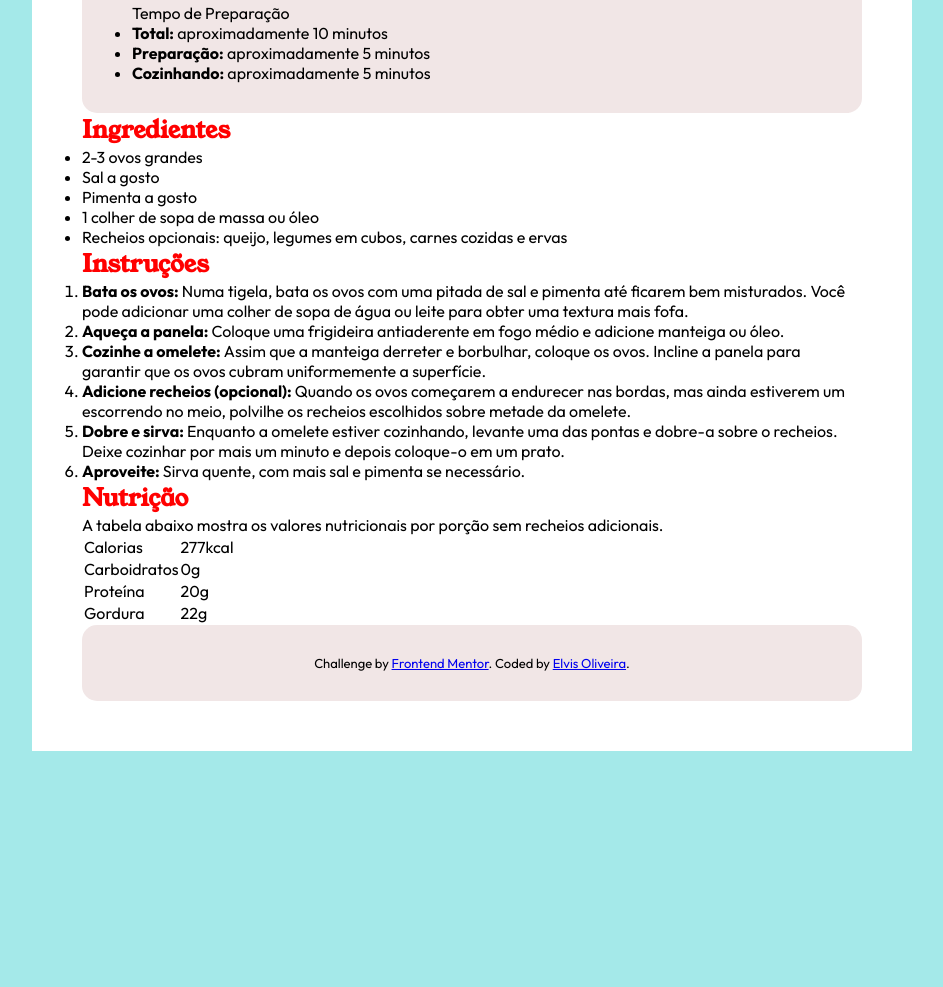
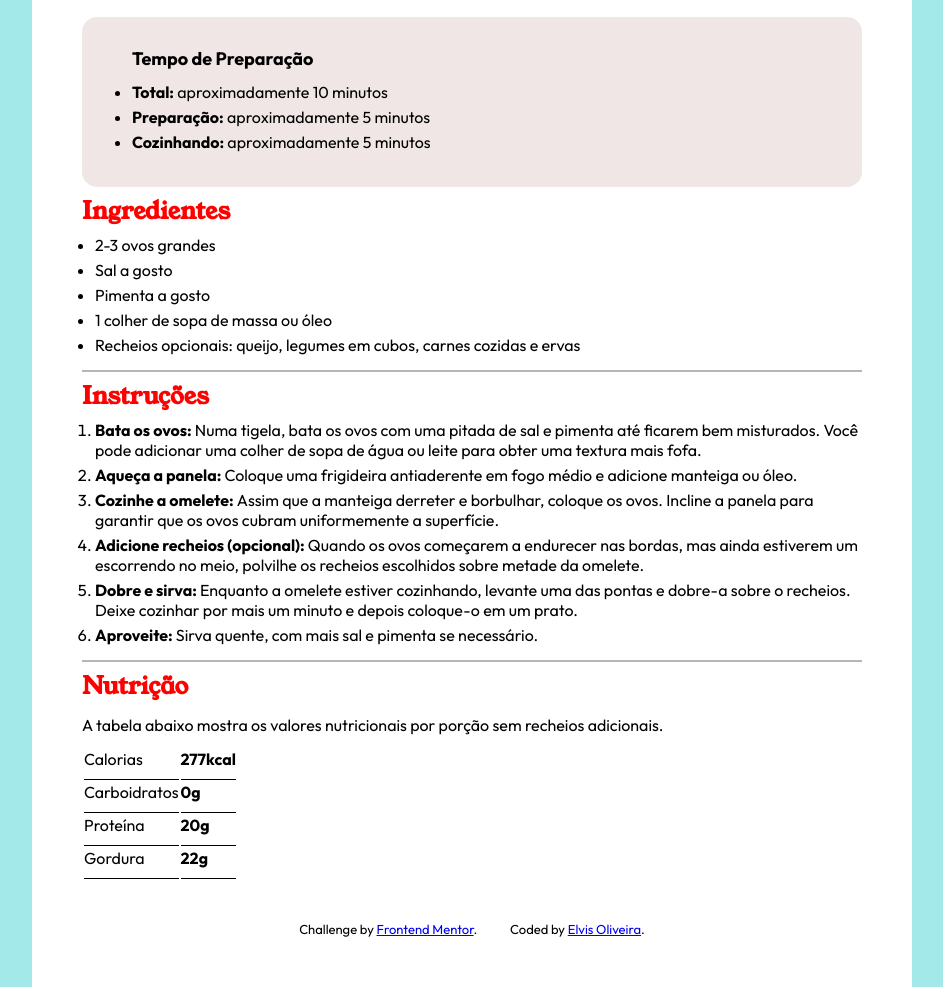
Before and after one commit to elvismota00/pagina_receita, a plain HTML site: page index.html in a window 1280 px wide. Shown: the part 523-1510 px from the top of the page, without its empty margins (168-1111 px from the left). Before the commit the page ends 1274 px from the top, so only its background shows below. Drawn offline with Linux system fonts and the light colour scheme.

Commit message:
estilizaçao da pagina

```diff
--- a/index.html
+++ b/index.html
@@ -16,7 +16,7 @@
 
             <h1>Receita Simples de Omelete</h1>
 
-            <p>
+            <p class="par1">
                 Um prato fácil e rápido, perfeito para qualquer refeição. Esta omelete clássica combina ovos batido cozidos com perfeição, opcionalmente recheado com queijo, vegetais ou carnes de sua escolha.
             </p>
 
@@ -30,13 +30,15 @@
             </div>
 
             <h2>Ingredientes</h2>
-            <ul>
+            <ul class="ingre">
                 <li>2-3 ovos grandes</li>
                 <li>Sal a gosto</li>
                 <li>Pimenta a gosto</li>
                 <li>1 colher de sopa de massa ou óleo</li>
                 <li>Recheios opcionais: queijo, legumes em cubos, carnes cozidas e ervas</li>
             </ul>
+
+            <hr>
 
             <h2>Instruções</h2>
             <ol>
@@ -48,33 +50,37 @@
                 <li><span>Aproveite: </span>Sirva quente, com mais sal e pimenta se necessário.</li>
             </ol>
 
+            <hr>
+
             <h2>Nutrição</h2>
-            <p>A tabela abaixo mostra os valores nutricionais por porção sem recheios adicionais.</p>
+            <p class="par2">A tabela abaixo mostra os valores nutricionais por porção sem recheios adicionais.</p>
 
+            <div class="tab">
                 <table>
                     <tr>
                         <td>Calorias</td>
-                    <td>277kcal</td>
+                        <td><span>277kcal</span></td>
                     </tr>
                     <tr>
                         <td>Carboidratos</td>
-                    <td>0g</td>
+                        <td><span>0g</span></td>
                     </tr>
                     <tr>
                         <td>Proteína</td>
-                    <td>20g</td>
+                        <td><span>20g</span></td>
                     </tr>
                     <tr>
                         <td>Gordura</td>
-                    <td>22g</td>
+                        <td><span>22g</span></td>
                     </tr>
                 </table>
+            </div>
         </main>
 
         <footer>
             <div class="foot">
-                Challenge by <a href="https://www.frontendmentor.io?ref=challenge" target="_blank">Frontend Mentor</a>.
-                Coded by <a href="#">Elvis Oliveira</a>.
+                <span id="textfoot1">Challenge by <a href="https://www.frontendmentor.io?ref=challenge" target="_blank">Frontend Mentor</a>.</span>
+                <span id="textfoot2">Coded by <a href="#">Elvis Oliveira</a>.</span>
             </div>
         </footer>
     </div>
--- a/style.css
+++ b/style.css
@@ -37,14 +37,45 @@ img {
     border-radius: 15px;
 }
 
+.tp {
+    font-weight: bold;
+    font-size: 18px;
+    padding-bottom: 12px;
+}
+
+li {
+    padding-bottom: 5px;
+}
+
+ol {
+    padding-left: 13px;
+    padding-bottom: 10px;
+}
+
+.ingre {
+    padding-left: 13px;
+    padding-bottom: 10px;
+}
+
 h1 {
     font-family: young-serif;
-    top: 20px;
+    padding: 12px 0px 12px 0px;
 }
 
 h2 {
     font-family: young-serif;
     color: red;
+    padding: 7px;
+    padding-left: 0;
+}
+
+.par1 {
+    padding-bottom: 20px;
+}
+
+.par2 {
+    padding-top: 5px;
+    padding-bottom: 12px;
 }
 
 span {
@@ -52,9 +83,33 @@ span {
 }
 
 .foot {
-    background-color: rgb(241, 230, 230);
-    padding: 30px 50px;
-    border-radius: 15px;
     font-size: 13px;
     text-align: center;
 }
+
+table td {
+    border-bottom: 1px solid black;
+    padding-bottom: 10px;
+}
+
+.tab {
+    padding-bottom: 40px;
+}
+
+hr {
+    height: 2px;
+    border-width: 0;
+    color: gray;
+    background-color: rgb(182, 182, 182);
+}
+
+#textfoot1 {
+    padding-right: 30px;
+    padding-top: 20px;
+    font-weight: normal;
+}
+
+#textfoot2 {
+    font-weight: normal;
+    padding-top: 20px;
+}
```
Lines whose indentation alone changed are shown as unchanged.
